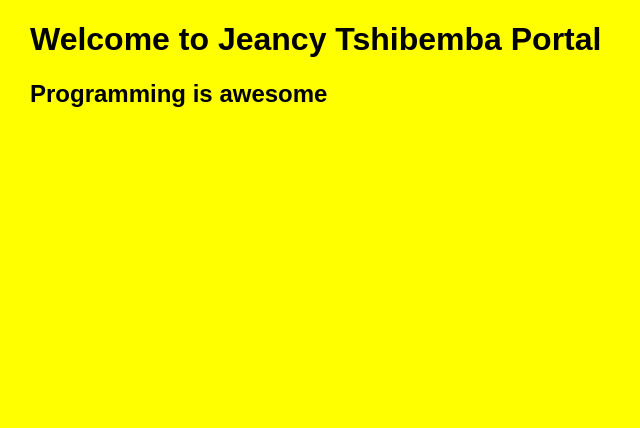
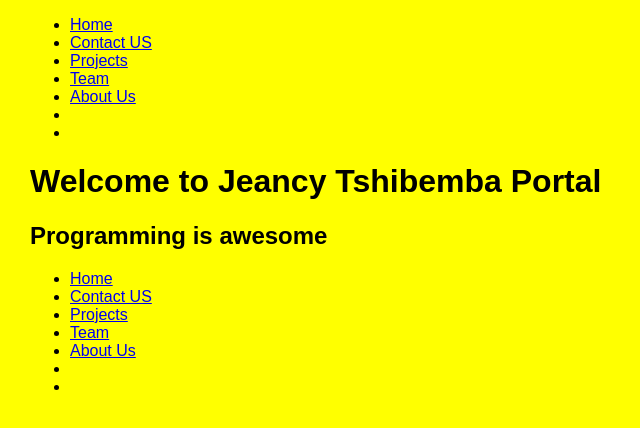
Before and after one commit to Jeancy/jeancy, a plain HTML site: page index.html in a window 1280 px wide. Shown: the whole page, without its empty margins (0-640 px from the left). Drawn offline with Linux system fonts and the light colour scheme.

Commit message:
Adding Navigation Links
adding navigation link to the portfolio app

```diff
--- a/index.html
+++ b/index.html
@@ -16,7 +16,34 @@
 
     </head>
     <body>
-        <h1> Welcome to Jeancy Tshibemba Portal</h1>
-        <h2> Programming is awesome </h2>
+	    <div class = "main">
+		 <div class ="headsect">
+			 <header>
+				 <ul>
+				      <li> <a href ="#"> Home  </a> </li>
+				      <li> <a href = "#"> Contact US </li> </a>
+				      <li> <a href ="#"> Projects  </a> </li>
+				      <li> <a href ="#"> Team </a> </li>
+				      <li> <a href = "#"> About Us </a> <li>
+				      <li> <a href = "#"> <specials> </a> </li>
+				<ul>
+		         </headr>
+	         </div>
+		<h1> Welcome to Jeancy Tshibemba Portal</h1>
+		<h2> Programming is awesome </h2>
+		<div class ="footsect">
+			<footer>
+				<ul>
+				      <li> <a href ="#"> Home  </a> </li>
+				      <li> <a href = "#"> Contact US </li> </a>
+				      <li> <a href ="#"> Projects  </a> </li>
+				      <li> <a href ="#"> Team </a> </li>
+				      <li> <a href = "#"> About Us </a> <li>
+				      <li> <a href = "#"> <specials> </a> </li>
+				<ul>
+	                </footer>
+	        </div>
+	   </div>
+
     </body>
 </html>
```
